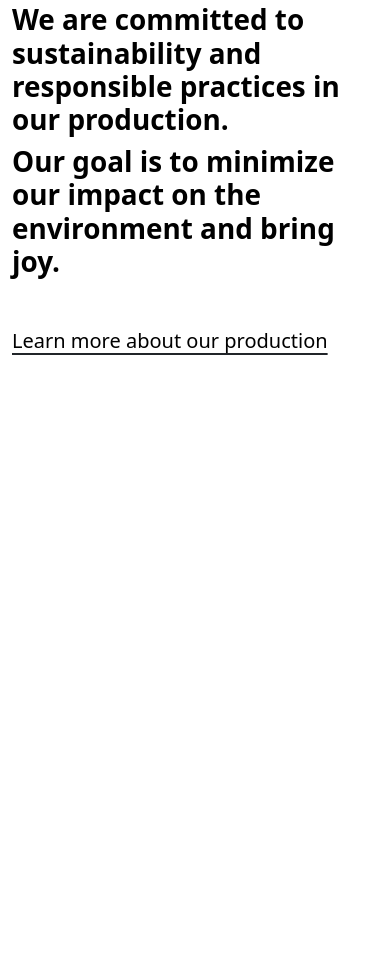
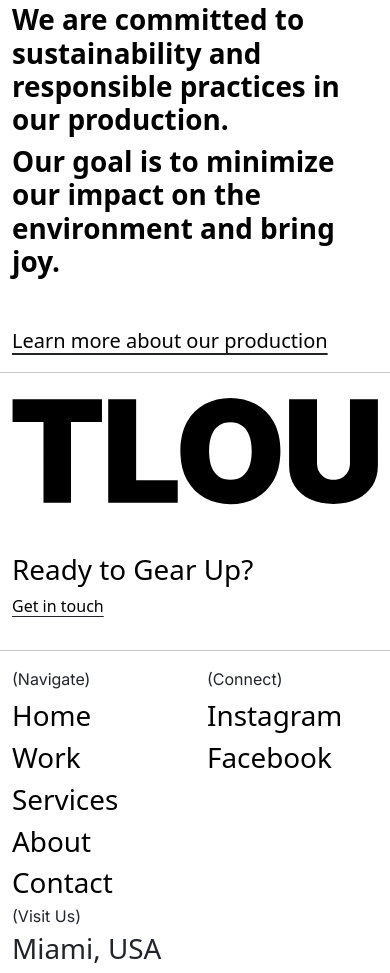
Before and after one commit to Shardy678/tlou, a plain HTML site: page index.html in a window 390 px wide. Shown: the part 6403-7376 px from the top of the page. Before the commit the page ends 6759 px from the top, so only its background shows below. Drawn offline with nearby package versions, Linux system fonts and the light colour scheme.

Commit message:
footer mobile

```diff
--- a/index.html
+++ b/index.html
@@ -258,6 +258,70 @@
         </div>
       </div>
     </section>
+    <hr />
+    <section class="gearup container-fluid">
+      <div class="row pt-2">
+        <img src="./assets/bottom_logo.svg" alt="" />
+      </div>
+      <div class="row pt-5 pb-3">
+        <h1 class="text-black">Ready to Gear Up?</h1>
+        <a href="#" class="link-offset-2 link-underline-dark text-black"
+          >Get in touch</a
+        >
+      </div>
+    </section>
+    <hr />
+    <footer class="container-fluid">
+      <div class="row">
+        <div class="col-6 d-flex flex-column">
+          <p class="mb-1">(Navigate)</p>
+          <a
+            href="#"
+            class="fs-1 link-offset-2 link-underline-dark link-underline-opacity-0 link-underline-opacity-100-hover text-black"
+            >Home</a
+          >
+          <a
+            href="#"
+            class="fs-1 link-offset-2 link-underline-dark link-underline-opacity-0 link-underline-opacity-100-hover text-black"
+            >Work</a
+          >
+          <a
+            href="#"
+            class="fs-1 link-offset-2 link-underline-dark link-underline-opacity-0 link-underline-opacity-100-hover text-black"
+            >Services</a
+          >
+          <a
+            href="#"
+            class="fs-1 link-offset-2 link-underline-dark link-underline-opacity-0 link-underline-opacity-100-hover text-black"
+            >About</a
+          >
+          <a
+            href="#"
+            class="fs-1 link-offset-2 link-underline-dark link-underline-opacity-0 link-underline-opacity-100-hover text-black"
+            >Contact</a
+          >
+        </div>
+        <div class="col-6 d-flex flex-column">
+          <p class="mb-1">(Connect)</p>
+          <a
+            href="#"
+            class="fs-1 link-offset-2 link-underline-dark link-underline-opacity-0 link-underline-opacity-100-hover text-black"
+            >Instagram</a
+          >
+          <a
+            href="#"
+            class="fs-1 link-offset-2 link-underline-dark link-underline-opacity-0 link-underline-opacity-100-hover text-black"
+            >Facebook</a
+          >
+        </div>
+      </div>
+      <div class="row">
+        <div class="col">
+          <p class="mb-1">(Visit Us)</p>
+          <h1>Miami, USA</h1>
+        </div>
+      </div>
+    </footer>
     <script
       src="https://cdn.jsdelivr.net/npm/bootstrap@5.3.3/dist/js/bootstrap.bundle.min.js"
       integrity="sha384-YvpcrYf0tY3lHB60NNkmXc5s9fDVZLESaAA55NDzOxhy9GkcIdslK1eN7N6jIeHz"
```
Also changed, not shown: assets/bottom_logo.svg (added).
